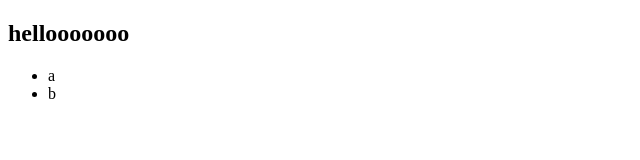
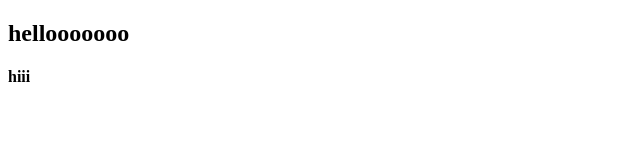
Before and after one commit to TubaMalik09/dummy, a plain HTML site: page index.html in a window 1280 px wide. Shown: the full height of the page, 0-640 px from the left. Drawn offline with Linux system fonts and the light colour scheme.

Commit message:
heading add

```diff
--- a/index.html
+++ b/index.html
@@ -7,9 +7,6 @@
 </head>
 <body>
     <h2>hellooooooo</h2>
-   <ul>
-    <li>a</li>
-    <li>b</li>
-   </ul>
+    <h4>hiii</h4>
 </body>
 </html>
```
